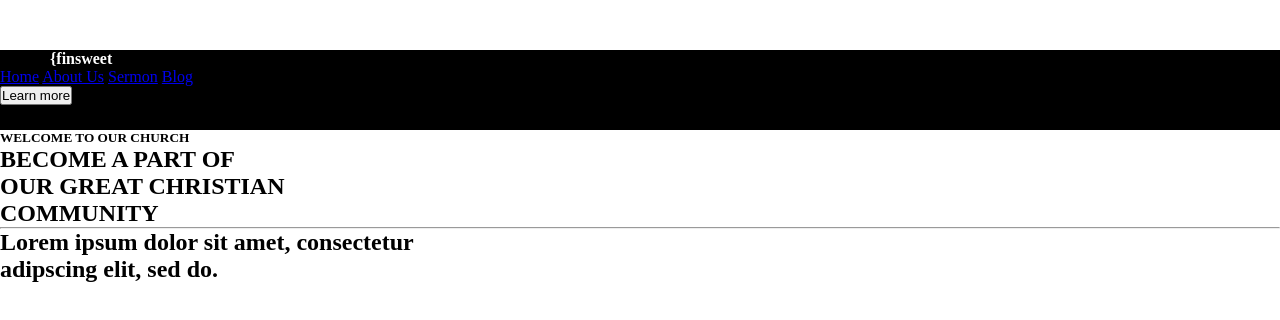
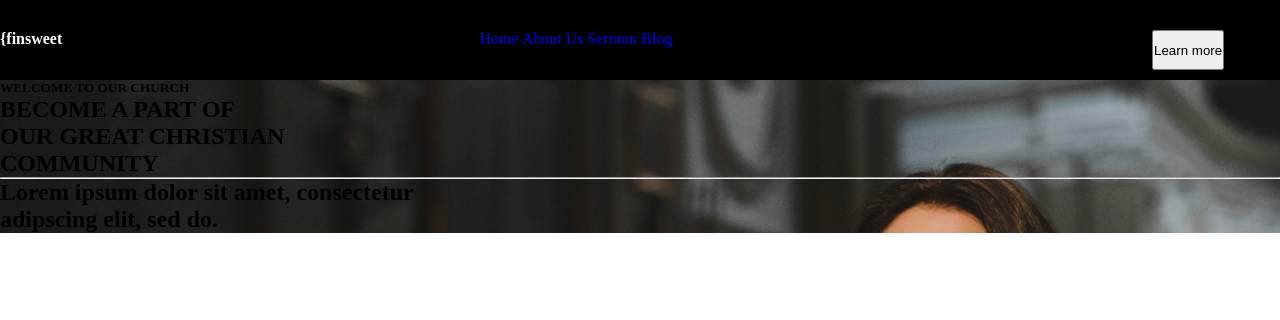
Before and after one commit to archy-254/finsweet, a plain HTML site: page index.html in a window 1280 px wide. Drawn offline with Linux system fonts and the light colour scheme.

Commit message:
have done the nav bar

```diff
--- a/index.html
+++ b/index.html
@@ -7,8 +7,8 @@
 </head>
 <body>
     <div>
-        <header class="header">
-            <h4>{finsweet</h4>
+        <header class="header" style="display: flex;">
+            <h4 class="logo">{finsweet</h4>
             <nav>
              <a href="#">Home</a>
              <a href="#">About Us</a>
@@ -18,7 +18,7 @@
             <button>Learn more</button>
         </header>
 
-        <div>
+        <div class="church">
             <h5>WELCOME TO OUR CHURCH</h5>
             <h2>BECOME A PART OF<br/> OUR GREAT CHRISTIAN <br/>COMMUNITY</h2sss>
 
--- a/style.css
+++ b/style.css
@@ -7,16 +7,31 @@
     background-color: black;
     width: 100%;
     height: 80px;
+    padding-top: 30px;
+}
+h4 {
+    width: 30%;
+    color: white;
+}
+.logo{
+    vertical-align: middle;
+}
+
+nav {
+    display: block;
+    text-align: center;
+    width: 30%;
 
 }
-h4 {
-    margin: 50px 0 0 50px;
-    color: white;
-}
-nav {
-    display: block;
+a {
     text-decoration: none;
 }
 button {
+    margin-left: 30%;
+    margin-bottom: 10px;
 
 }
+.church {
+    background-image: url(images/woman-in-orange-coat-with-black-and-brown-scarf-5418305.jpg);
+    background-size: auto;
+}
```
Also changed, not shown: images/woman-in-orange-coat-with-black-and-brown-scarf-5418305.jpg (added).
